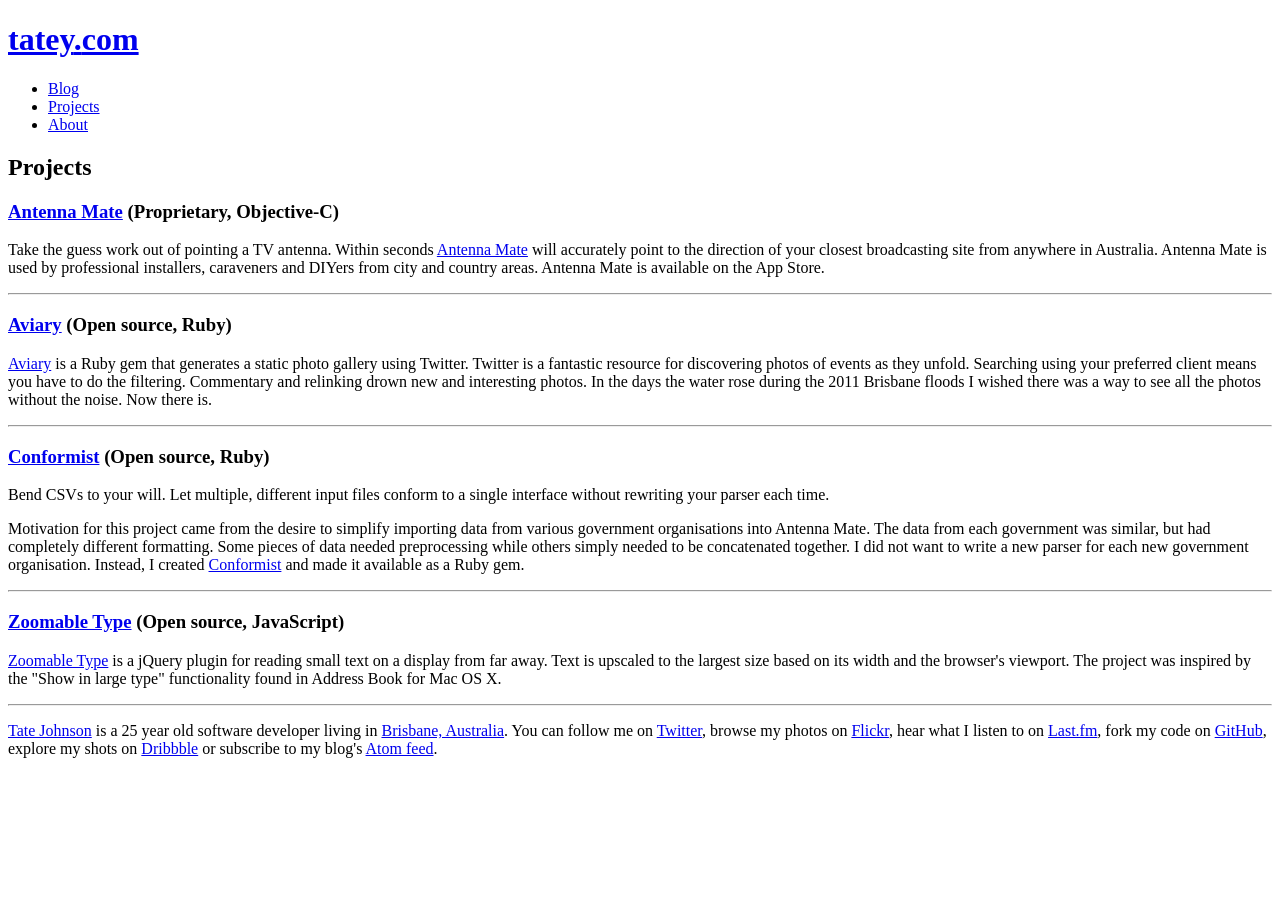
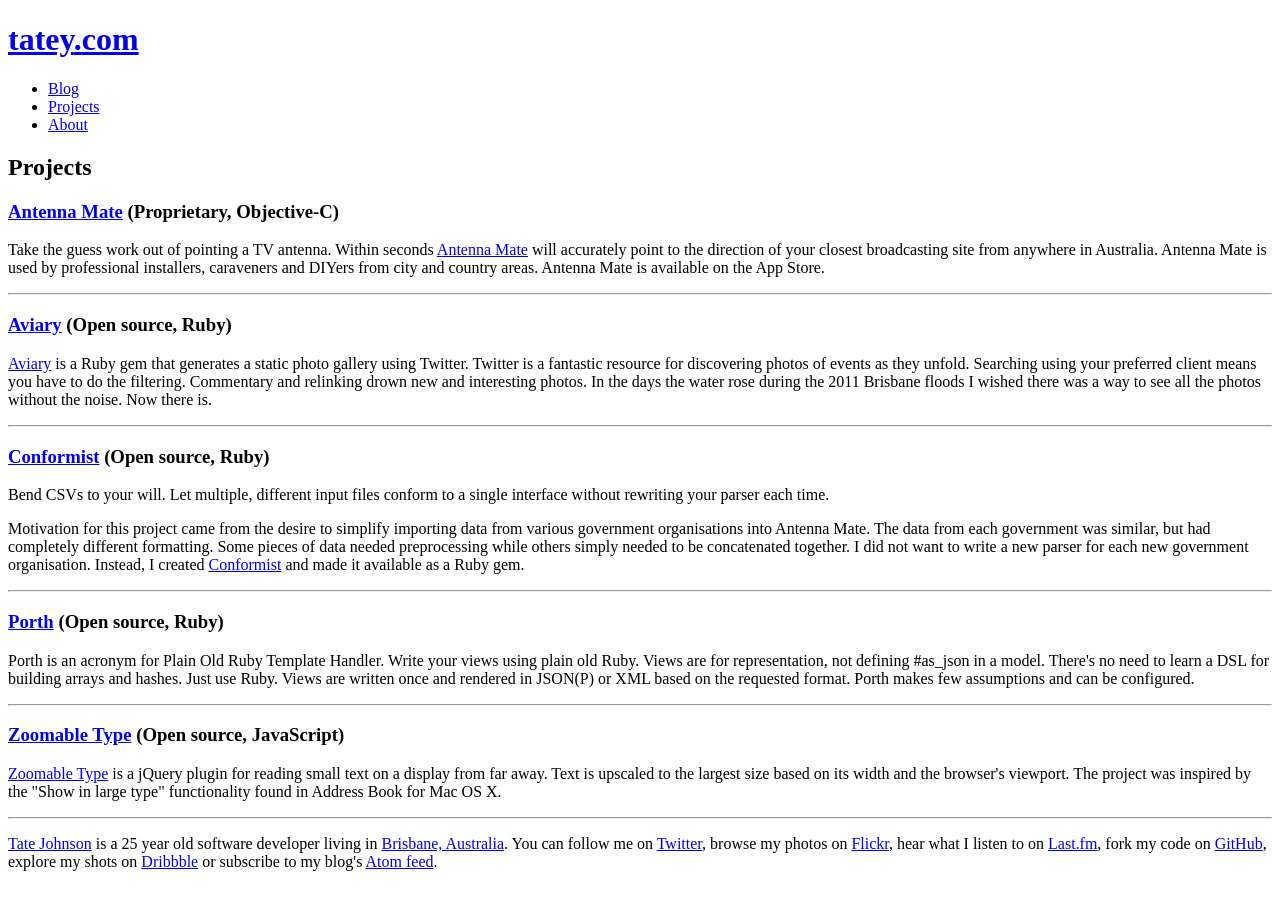
Before and after one commit to tatey/tatey.com, a Jekyll site: the page built from projects.html, in a window 1280 px wide. Built offline with Jekyll 4.4.1, drawn with Linux system fonts in a browser that asks for light colours; Markdown is read by kramdown in place of the engine named in the settings.

Commit message:
Add Porth to projects

```diff
--- a/projects.html
+++ b/projects.html
@@ -24,6 +24,12 @@
 <p>Motivation for this project came from the desire to simplify importing data from various government organisations into Antenna Mate. The data from each government was similar, but had completely different formatting. Some pieces of data needed preprocessing while others simply needed to be concatenated together. I did not want to write a new parser for each new government organisation. Instead, I created <a href="https://github.com/tatey/conformist">Conformist</a> and made it available as a Ruby gem.</p>
 <hr>
 <h3>
+  <a href="https://github.com/tatey/porth">Porth</a>
+  <span>(Open source, Ruby)</span>
+</h3>
+<p>Porth is an acronym for Plain Old Ruby Template Handler. Write your views using plain old Ruby. Views are for representation, not defining #as_json in a model. There's no need to learn a DSL for building arrays and hashes. Just use Ruby. Views are written once and rendered in JSON(P) or XML based on the requested format. Porth makes few assumptions and can be configured.</p>
+<hr>
+<h3>
   <a href="http://zoomabletype.tatey.com/">Zoomable Type</a>
   <span>(Open source, JavaScript)</span>
 </h3>
```
